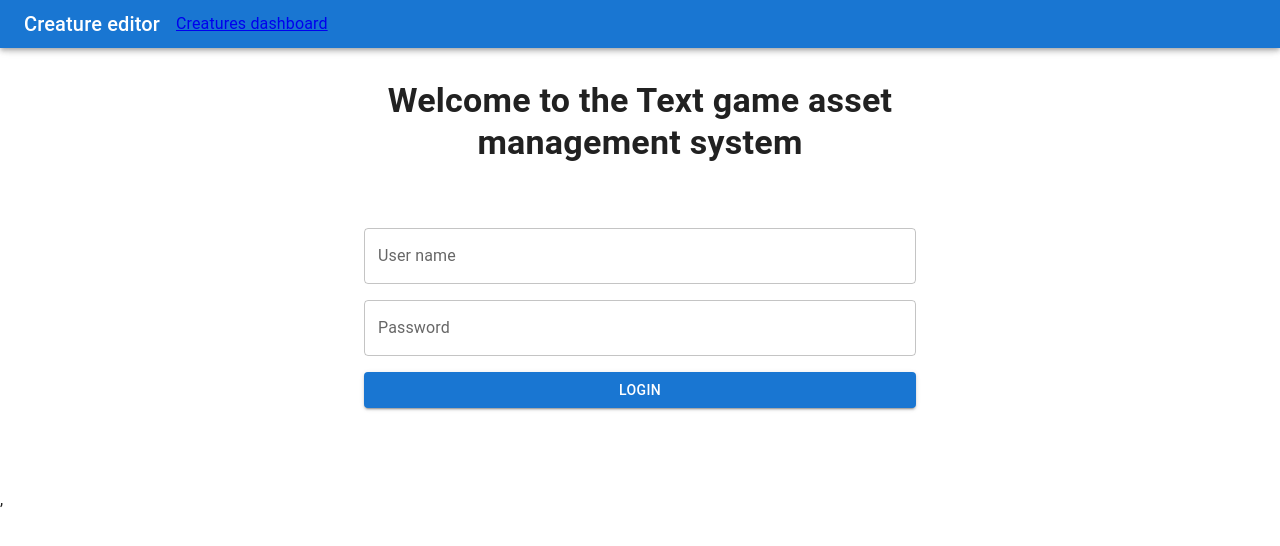
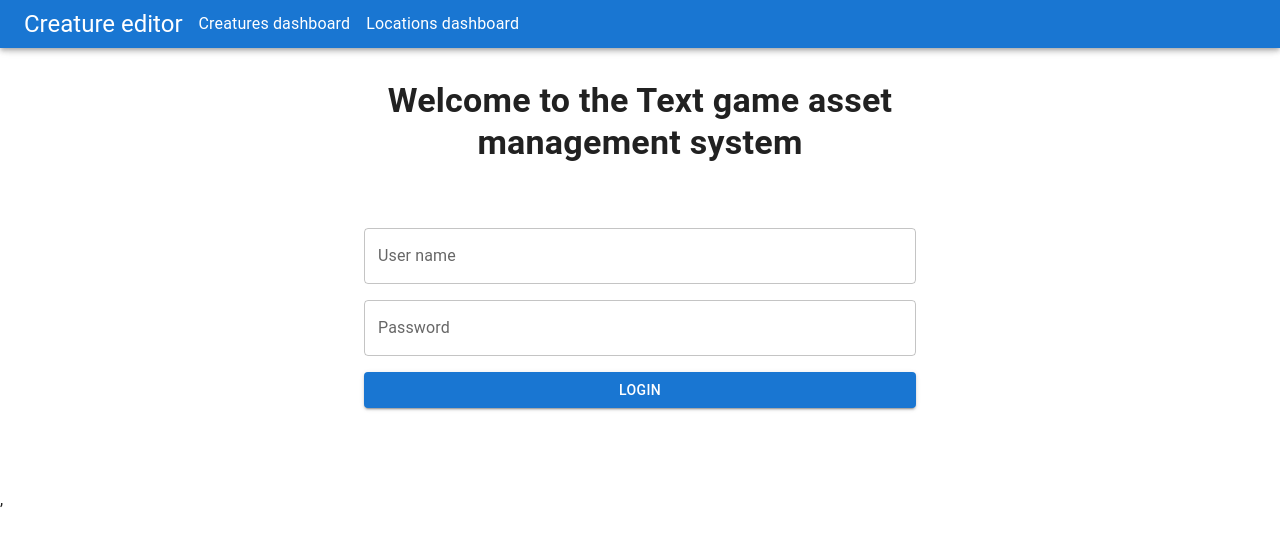
Before and after one commit to iv-thomson/monster-generator-app, a React (Vite) app: page /login in a window 1280 px wide. Shown: the top 546 px of the page. Built offline with nearby package versions, Linux system fonts and the light colour scheme.

Commit message:
feat: add locations page

```diff
--- a/src/App.tsx
+++ b/src/App.tsx
@@ -1,8 +1,21 @@
-import { AppBar, CssBaseline, Stack, Toolbar, Typography } from '@mui/material';
-import { BrowserRouter, Route, Routes, Link } from 'react-router-dom';
+import {
+  AppBar,
+  CssBaseline,
+  Stack,
+  Toolbar,
+  Typography,
+  Link,
+} from '@mui/material';
+import {
+  BrowserRouter,
+  Route,
+  Routes,
+  Link as RouterLink,
+} from 'react-router-dom';
 import { CreaturesPage } from './pages/CreaturesPage';
 import { ProtectedRoute } from './components/ProtectedRoute';
 import { LoginPage } from './pages/LoginPage';
+import { LocationPage } from './pages/LocationPage';
 
 function App() {
   return (
@@ -12,11 +25,26 @@ function App() {
         <AppBar position='fixed'>
           <Toolbar variant='dense'>
             <Stack direction='row' spacing={2} alignItems='center'>
-              <Typography variant='h6' color='inherit' component='div'>
+              <Typography variant='h5' color='inherit' component='div'>
                 Creature editor
               </Typography>
 
-              <Link to='/'>Creatures dashboard</Link>
+              <Link
+                to='/'
+                component={RouterLink}
+                color='inherit'
+                underline='hover'
+              >
+                Creatures dashboard
+              </Link>
+              <Link
+                to='/locations'
+                component={RouterLink}
+                color='inherit'
+                underline='hover'
+              >
+                Locations dashboard
+              </Link>
             </Stack>
           </Toolbar>
         </AppBar>
@@ -25,6 +53,7 @@ function App() {
           <Route path='/login' element={<LoginPage />} />
           <Route element={<ProtectedRoute />}>
             <Route path='/' element={<CreaturesPage />} />
+            <Route path='/location' element={<LocationPage />} />
           </Route>
         </Routes>
       </BrowserRouter>
--- /dev/null
+++ b/src/pages/LocationPage.tsx
@@ -0,0 +1,6 @@
+import { Container } from '@mui/material';
+import React from 'react';
+
+export const LocationPage = () => {
+  return <Container sx={{ marginTop: '24px', my: 10 }}>Locations</Container>;
+};
```
